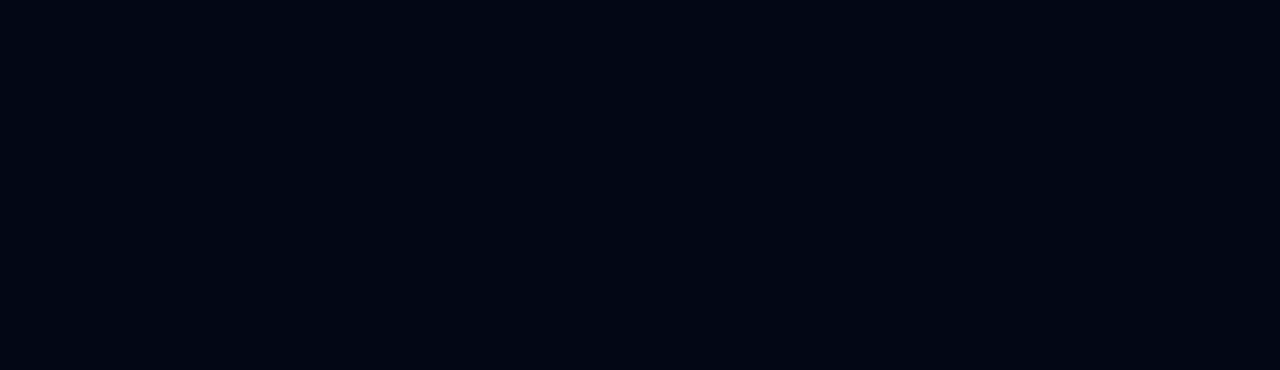
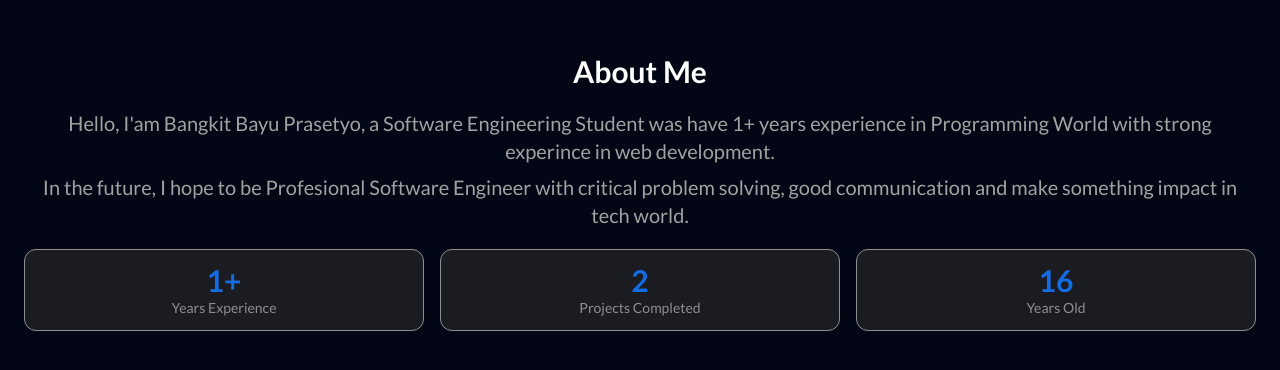
Before and after one commit to BangkitBayu/portofolio_bangkit_v4, a Vue app: page / in a window 1280 px wide. Shown: the part 1008-1378 px from the top of the page. Before the commit the page ends 800 px from the top, so only its background shows below. Built offline with nearby package versions, Linux system fonts and the light colour scheme.

Commit message:
feat: add about section page

```diff
--- /dev/null
+++ b/src/components/InfoBox.vue
@@ -0,0 +1,12 @@
+<script setup lang="ts">
+const props = defineProps({
+  title: String,
+  subtitle: String
+})
+</script>
+<template>
+  <div class=" border border-[#8f8f8f] rounded-xl text-center px-3 py-2 lg:px-5 lg:py-3 bg-[#272727ab] hover:border-[#126de4] hover:shadow-[0_0_3px_#126de4] transition delay-100 ease-in">
+    <h1 class=" font-bold text-xl lg:text-3xl text-[#126de4]">{{ props.title }}</h1>
+    <p class="text-sm font-normal text-[#8f8f8f]">{{ props.subtitle }}</p>
+  </div>
+</template>
--- a/src/components/VueMain.vue
+++ b/src/components/VueMain.vue
@@ -1,8 +1,10 @@
 <script setup lang="ts">
 import HeroSection from './pages/HeroSection.vue';
+import AboutSection from './pages/AboutSection.vue';
 </script>
 <template>
   <div class="px-6 bg-transparent">
     <HeroSection></HeroSection>
+    <AboutSection></AboutSection>
   </div>
 </template>
--- /dev/null
+++ b/src/components/pages/AboutSection.vue
@@ -0,0 +1,28 @@
+<script setup lang="ts">
+import InfoBox from '../InfoBox.vue';
+</script>
+<template>
+  <div id="about" class="flex flex-col min-h-screen items-center justify-center space-y-3">
+    <h1 class=" text-white font-bold text-3xl">About Me</h1>
+    <div class="p-2 space-y-2">
+      <p class=" text-sm lg:text-xl text-[#a2a2a2] text-center">Hello, I'am Bangkit Bayu Prasetyo, a Software Engineering
+        Student was have 1+ years experience in Programming World with strong experince in web development.</p>
+      <p class=" text-sm lg:text-xl text-[#a2a2a2] text-center">In the future, I hope to be Profesional Software Engineer
+        with critical problem solving, good communication and make something impact in tech world.</p>
+    </div>
+    <div class="item-box gap-4 w-full">
+      <InfoBox title="1+" subtitle="Years Experience"></InfoBox>
+      <InfoBox title="2" subtitle="Projects Completed"></InfoBox>
+      <InfoBox title="16" subtitle="Years Old"></InfoBox>
+    </div>
+  </div>
+</template>
+
+<style>
+.item-box {
+  display: grid;
+  grid-template-columns: repeat(auto-fill, minmax(300px, 1fr));
+  place-content: center;
+
+}
+</style>
```
